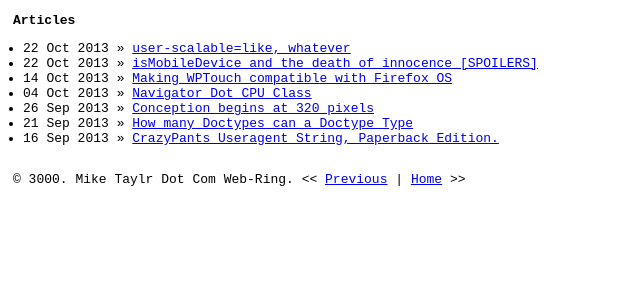
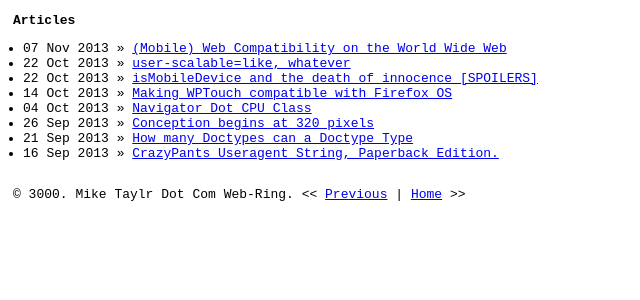
Before and after one commit to miketaylr/miketaylr.com-blog, a Jekyll site: the page built from index.html, in a window 1280 px wide. Shown: the top 300 px of the page, without its empty margins (0-640 px from the left). Built offline with Jekyll 4.4.1, drawn with Linux system fonts in a browser that asks for light colours; Markdown is read by kramdown in place of the engine named in the settings; some of the changed lines change nothing that is shown.

Commit message:
Thunderplains blog post.

```diff
--- a/_config.yml
+++ b/_config.yml
@@ -5,7 +5,7 @@ pygments: true
 
 # RSS Feed Generator Plugin Jazz
 # https://github.com/agelber/jekyll-rss
-name: Mike Taylr Dot Com Web Blog
+name: Mike Taylr Dot Com Web Log
 url: https://miketaylr.com/posts/
 description: Erotic web browser fan-fiction.
 copyright: 3000
--- /dev/null
+++ b/_posts/2013-11-07-thunderplains-conference-talk.md
@@ -0,0 +1,11 @@
+---
+layout: post
+title:  (Mobile) Web Compatibility on the World Wide Web
+date:   2013-11-07
+---
+
+I just finished giving my talk at the <a href="http://thunderplainsconf.com">Thunder Plains Conference</a> here in Oklahoma City. You can get the <a href="https://miketaylr.com/pres/thunderplains/">slides here</a>.
+
+Firstly let me say that the organizers have been the friendliest, most accomodating organizers I've ever encountered at a conference. Seriously, well done guys.
+
+And finally, I've done some fact checking and my assertion that Sir Tim Berners Lee personally worked on the <a href="http://www2.warnerbros.com/spacejam/movie/jam.htm">SpaceJam</a> and <a href="http://www.huffingtonpost.com/2013/09/09/pizza-hut_n_3894981.html">PizzaHut</a> websites were wrong. Sorry about that.
```
